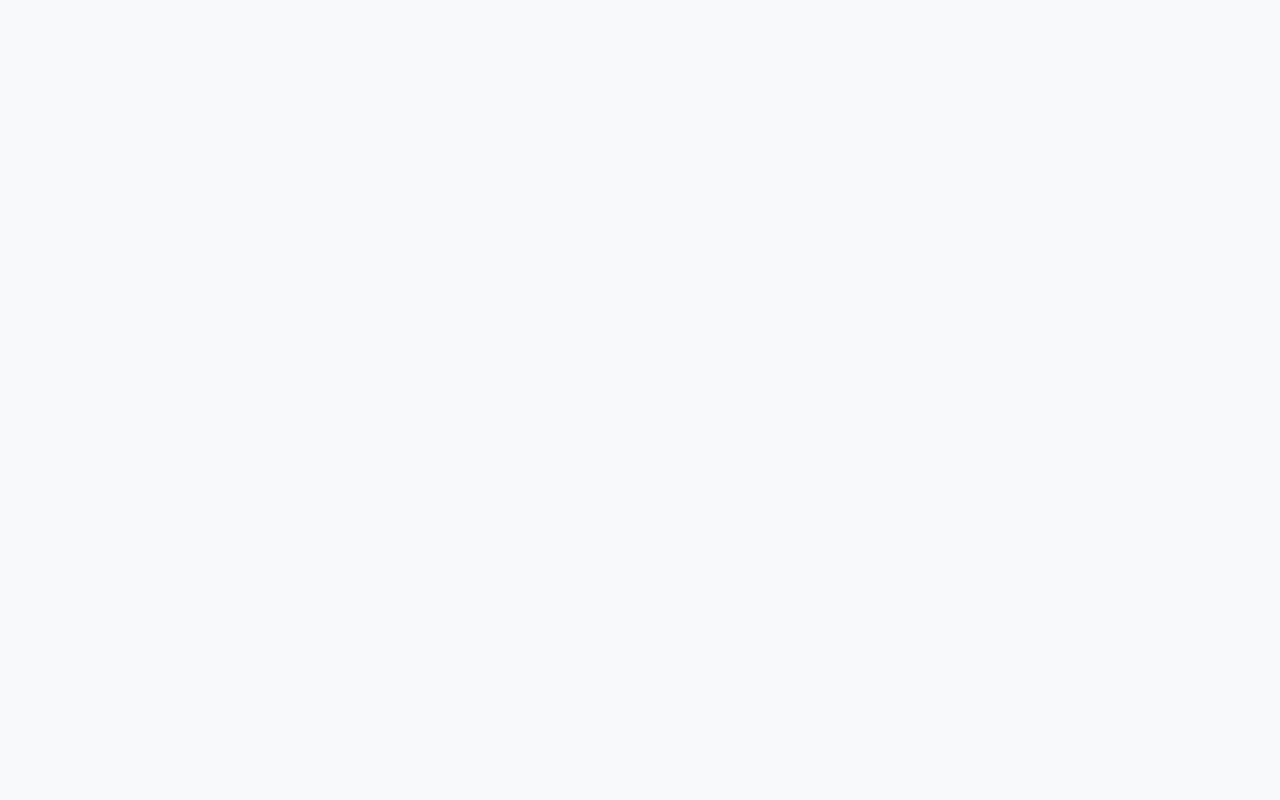
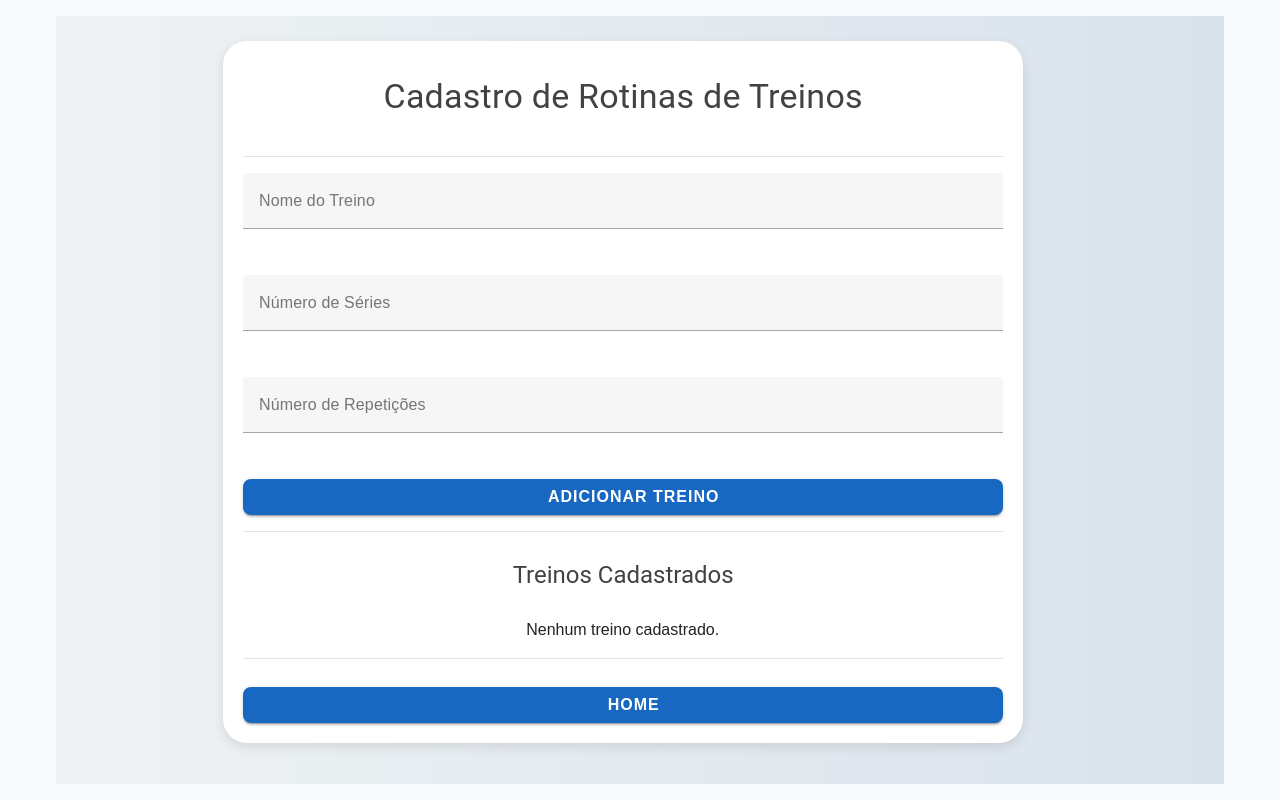
Before and after one commit to dborgessdev/conexa-gym, a Vue app in the folder frontend/: page /professor/treinos in a window 1280 px wide. Before the commit this address had no page. Built offline with nearby package versions, Linux system fonts and the light colour scheme.

Commit message:
[Commit-23]Adicionando novas telas e rotas

```diff
--- a/frontend/src/router/index.js
+++ b/frontend/src/router/index.js
@@ -12,6 +12,7 @@ import GerenciarAdmin from "../views/GerenciarAdmin.vue";
 import DashboardAdmin from "../views/DashboardAdmin.vue";
 import '../assets/styles.css';
 import TreinosAluno from "../views/TreinosAluno.vue";
+import TreinosProfessor from "../views/TreinosProfessor.vue";
 
 const routes = [
   //rotas básicas
@@ -19,6 +20,7 @@ const routes = [
   { path: "/login", component: LoginPage },
   { path: "/home", component: Home, meta: { requiresAuth: true } },
   { path: "/perfil", component: PerfilUsuario, meta: { requiresAuth: true, role: "perfil" } },
+
   //rotas admin
   { path: "/admin/perfil", component: PerfilAdmin, meta: { requiresAuth: true, role: "admin" } },
   { path: "/admin/gerenciar", component: GerenciarAdmin, meta: { requiresAuth: true, role: "admin" } },
@@ -28,6 +30,7 @@ const routes = [
   //rotas professor
   { path: "/professor/home", component: HomeProfessor, meta: { requiresAuth: true, role: "professor" } },
   { path: "/professor/perfil", component: PerfilProfessor, meta: { requiresAuth: true, role: "professor" } },
+  { path: "/professor/treinos", component: TreinosProfessor},
 
   //rotas aluno
   { path: "/aluno/perfil", component: PerfilAluno, meta: { requiresAuth: true, role: "aluno" } },
--- a/frontend/src/views/HomeProfessor.vue
+++ b/frontend/src/views/HomeProfessor.vue
@@ -1,25 +1,29 @@
 <template>
   <v-container class="fill-height">
     <v-row justify="center">
-        <v-col cols="12" md="8">
-          <v-card class="pa-5">
-            <v-card-title class="text-center text-h4">Área do Professor</v-card-title>
+      <v-col cols="12" sm="8" md="6" lg="4" class="mb-4">
+        <v-card class="pa-5 rounded-xl shadow-card">
+          <v-card-title class="text-center text-h4 mb-6">
+            Área do Professor
+          </v-card-title>
 
-            <v-row class="mt-4">
-              <v-col cols="6" sm="4">
-                <v-btn block color="primary" @click="goTo('perfil')">
+          <v-divider></v-divider>
+
+          <v-row class="mt-4" justify="center">
+            <v-col cols="12" class="mb-4">
+              <v-btn block color="primary" @click="goTo('perfil')" class="rounded-lg btn-hover">
                 <v-icon left>mdi-account</v-icon> Perfil
               </v-btn>
             </v-col>
 
-              <v-col cols="6" sm="4">
-                <v-btn block color="blue" @click="goTo('turmas')">
+            <v-col cols="12" class="mb-4">
+              <v-btn block color="blue" @click="goTo('treinos')" class="rounded-lg btn-hover">
                 <v-icon left>mdi-teach</v-icon> Minhas Turmas
               </v-btn>
             </v-col>
 
-              <v-col cols="6" sm="4">
-                <v-btn block color="red" @click="logout">
+            <v-col cols="12">
+              <v-btn block color="red" @click="logout" class="rounded-lg btn-hover">
                 <v-icon left>mdi-logout</v-icon> Sair
               </v-btn>
             </v-col>
@@ -51,5 +55,56 @@
   justify-content: center;
   align-items: center;
   height: 100vh;
+  width:1800px;
+  background: linear-gradient(to right, #eef2f3, #d9e2ec);
+  padding: 50px;
+}
+
+.shadow-card {
+  box-shadow: 0 6px 12px rgba(0, 0, 0, 0.1);
+  border-radius: 16px;
+  width: 100%;  /* Garantir que o card ocupe toda a largura disponível */
+  max-width: 500px; /* Limitar a largura máxima para o card */
+}
+
+.v-btn {
+  font-weight: bold;
+  letter-spacing: 1px;
+  text-transform: uppercase;
+  transition: transform 0.3s ease-in-out;
+  padding: 16px 0; /* Aumenta a altura dos botões */
+  font-size: 16px;
+}
+
+.v-btn:hover {
+  transform: scale(1.05);
+  filter: brightness(1.2);
+}
+
+.v-card {
+  background-color: #ffffff;
+  box-shadow: 0 4px 12px rgba(0, 0, 0, 0.1);
+  width: 100%; /* Certificar que o card usa toda a largura possível */
+}
+
+.v-card-title {
+  color: #424242;
+  white-space: normal;
+  word-wrap: break-word;
+}
+
+.btn-hover {
+  transition: all 0.3s ease-in-out;
+}
+
+.material-icons {
+  font-size: 28px;
+  margin-right: 10px;
+}
+
+.text-wrap {
+  white-space: normal;
+  word-break: break-word;
+  text-align: center;
 }
 </style>
--- a/frontend/src/views/PerfilProfessor.vue
+++ b/frontend/src/views/PerfilProfessor.vue
@@ -1,10 +1,62 @@
 <template>
-    <div>
-      <h1>Perfil do Professor</h1>
-      <p>Nome: {{ professor.username }}</p>
-      <p>Especialidade: {{ professor.specialty }}</p>
-      <p>Experiência: {{ professor.experience }} anos</p>
-    </div>
+  <v-container class="fill-height">
+    <v-row justify="center">
+      <v-col cols="12" sm="8" md="6" lg="4" class="mb-4">
+        <v-card class="pa-5 rounded-xl shadow-card">
+          <v-card-title class="text-center text-h4 mb-6">
+            Perfil do Professor
+          </v-card-title>
+
+          <v-divider></v-divider>
+
+          <v-row class="mt-4" justify="center">
+            <v-col cols="12" class="mb-4">
+              <v-row>
+                <v-col cols="3" class="text-right">
+                  <v-icon color="primary">account_circle</v-icon>
+                </v-col>
+                <v-col cols="9">
+                  <p><strong>Nome:</strong> {{ professor.username }}</p>
+                </v-col>
+              </v-row>
+            </v-col>
+
+            <v-col cols="12" class="mb-4">
+              <v-row>
+                <v-col cols="3" class="text-right">
+                  <v-icon color="primary">school</v-icon>
+                </v-col>
+                <v-col cols="9">
+                  <p><strong>Especialidade:</strong> {{ professor.specialty }}</p>
+                </v-col>
+              </v-row>
+            </v-col>
+
+            <v-col cols="12" class="mb-4">
+              <v-row>
+                <v-col cols="3" class="text-right">
+                  <v-icon color="primary">star</v-icon>
+                </v-col>
+                <v-col cols="9">
+                  <p><strong>Experiência:</strong> {{ professor.experience }} anos</p>
+                </v-col>
+              </v-row>
+            </v-col>
+          </v-row>
+
+          <v-divider></v-divider>
+
+          <v-row class="mt-4" justify="center">
+            <v-col cols="12">
+              <v-btn block color="primary" to="/home" class="rounded-lg btn-hover">
+                <v-icon left>home</v-icon> Home
+              </v-btn>
+            </v-col>
+          </v-row>
+        </v-card>
+      </v-col>
+    </v-row>
+  </v-container>
 </template>
 
 <script>
@@ -13,6 +65,68 @@
     return {
       professor: JSON.parse(localStorage.getItem("user")) || {}
     };
-    }
+  },
 };
 </script>
+
+<style scoped>
+.v-container {
+  display: flex;
+  justify-content: center;
+  align-items: center;
+  height: 100vh;
+  background: linear-gradient(to right, #eef2f3, #d9e2ec);
+  padding: 50px;
+}
+
+.shadow-card {
+  box-shadow: 0 6px 12px rgba(0, 0, 0, 0.1);
+  border-radius: 16px;
+  width: 100%;
+  max-width: 500px;
+}
+
+.v-btn {
+  font-weight: bold;
+  letter-spacing: 1px;
+  text-transform: uppercase;
+  transition: transform 0.3s ease-in-out;
+  padding: 16px 0;
+  font-size: 16px;
+}
+
+.v-btn:hover {
+  transform: scale(1.05);
+  filter: brightness(1.2);
+}
+
+.v-card {
+  background-color: #ffffff;
+  box-shadow: 0 4px 12px rgba(0, 0, 0, 0.1);
+  width: 100%;
+}
+
+.v-card-title {
+  color: #424242;
+  text-align: center;
+}
+
+.v-divider {
+  margin: 16px 0;
+}
+
+.material-icons {
+  font-size: 28px;
+  margin-right: 10px;
+}
+
+.text-wrap {
+  white-space: normal;
+  word-break: break-word;
+  text-align: center;
+}
+
+.btn-hover {
+  transition: all 0.3s ease-in-out;
+}
+</style>
--- /dev/null
+++ b/frontend/src/views/TreinosProfessor.vue
@@ -0,0 +1,179 @@
+<template>
+    <v-container class="fill-height">
+      <v-row justify="center">
+        <v-col cols="12" sm="8" md="6" lg="4" class="mb-4">
+          <v-card class="pa-5 rounded-xl shadow-card">
+            <v-card-title class="text-center text-h4 mb-6">
+              Cadastro de Rotinas de Treinos
+            </v-card-title>
+
+            <v-divider></v-divider>
+
+            <v-form @submit.prevent="adicionarTreino" class="mt-4">
+              <v-row>
+                <v-col cols="12">
+                  <v-text-field
+                    v-model="novoTreino.nome"
+                    label="Nome do Treino"
+                    required
+                    outlined
+                    dense
+                  ></v-text-field>
+                </v-col>
+
+                <v-col cols="12">
+                  <v-text-field
+                    v-model="novoTreino.series"
+                    label="Número de Séries"
+                    type="number"
+                    required
+                    outlined
+                    dense
+                  ></v-text-field>
+                </v-col>
+
+                <v-col cols="12">
+                  <v-text-field
+                    v-model="novoTreino.repeticoes"
+                    label="Número de Repetições"
+                    type="number"
+                    required
+                    outlined
+                    dense
+                  ></v-text-field>
+                </v-col>
+
+                <v-col cols="12">
+                  <v-btn type="submit" block color="primary" class="rounded-lg">
+                    <v-icon left>add</v-icon> Adicionar Treino
+                  </v-btn>
+                </v-col>
+              </v-row>
+            </v-form>
+
+            <v-divider class="my-4"></v-divider>
+
+            <v-card-title class="text-center text-h5 mb-4">
+              Treinos Cadastrados
+            </v-card-title>
+
+            <v-row v-if="treinos.length > 0">
+              <v-col cols="12" v-for="(treino, index) in treinos" :key="index" class="mb-4">
+                <v-row>
+                  <v-col cols="3" class="text-right">
+                    <v-icon color="primary">fitness_center</v-icon>
+                  </v-col>
+                  <v-col cols="9">
+                    <p><strong>{{ treino.nome }}:</strong> {{ treino.series }} séries de {{ treino.repeticoes }} repetições</p>
+                  </v-col>
+                </v-row>
+              </v-col>
+            </v-row>
+
+            <v-row v-else>
+              <v-col cols="12" class="text-center">
+                <p>Nenhum treino cadastrado.</p>
+              </v-col>
+            </v-row>
+
+            <v-divider></v-divider>
+
+            <v-row class="mt-4" justify="center">
+              <v-col cols="12">
+                <v-btn block color="primary" to="/home" class="rounded-lg btn-hover">
+                  <v-icon left>home</v-icon> Home
+                </v-btn>
+              </v-col>
+            </v-row>
+          </v-card>
+        </v-col>
+      </v-row>
+    </v-container>
+  </template>
+
+  <script>
+  export default {
+    data() {
+      return {
+        novoTreino: {
+          nome: '',
+          series: null,
+          repeticoes: null,
+        },
+        treinos: [],
+      };
+    },
+    methods: {
+      adicionarTreino() {
+        if (this.novoTreino.nome && this.novoTreino.series && this.novoTreino.repeticoes) {
+          this.treinos.push({ ...this.novoTreino });
+          this.novoTreino = { nome: '', series: null, repeticoes: null };
+        } else {
+          alert('Por favor, preencha todos os campos.');
+        }
+      },
+    },
+  };
+  </script>
+
+  <style scoped>
+  .v-container {
+    display: flex;
+    justify-content: center;
+    align-items: center;
+    height: 100vh;
+    background: linear-gradient(to right, #eef2f3, #d9e2ec);
+    padding-right: 600px;
+  }
+
+  .shadow-card {
+    box-shadow: 0 6px 12px rgba(0, 0, 0, 0.1);
+    border-radius: 16px;
+    width: 500px;
+  }
+
+  .v-btn {
+    font-weight: bold;
+    letter-spacing: 1px;
+    text-transform: uppercase;
+    transition: transform 0.3s ease-in-out;
+    padding: 16px 0;
+    font-size: 16px;
+  }
+
+  .v-btn:hover {
+    transform: scale(1.05);
+    filter: brightness(1.2);
+  }
+
+  .v-card {
+    background-color: #ffffff;
+    box-shadow: 0 4px 12px rgba(0, 0, 0, 0.1);
+    width: 800px;
+  }
+
+  .v-card-title {
+    color: #424242;
+    text-align: center;
+    padding-right: 15px;
+  }
+
+  .v-divider {
+    margin: 16px 0;
+  }
+
+  .material-icons {
+    font-size: 28px;
+    margin-right: 10px;
+  }
+
+  .text-wrap {
+    white-space: normal;
+    word-break: break-word;
+    text-align: center;
+  }
+
+  .btn-hover {
+    transition: all 0.3s ease-in-out;
+  }
+  </style>
```
Also changed, not shown: frontend/src/views/PerfilAluno.vue (indentation only). Lines whose indentation alone changed are shown as unchanged.
